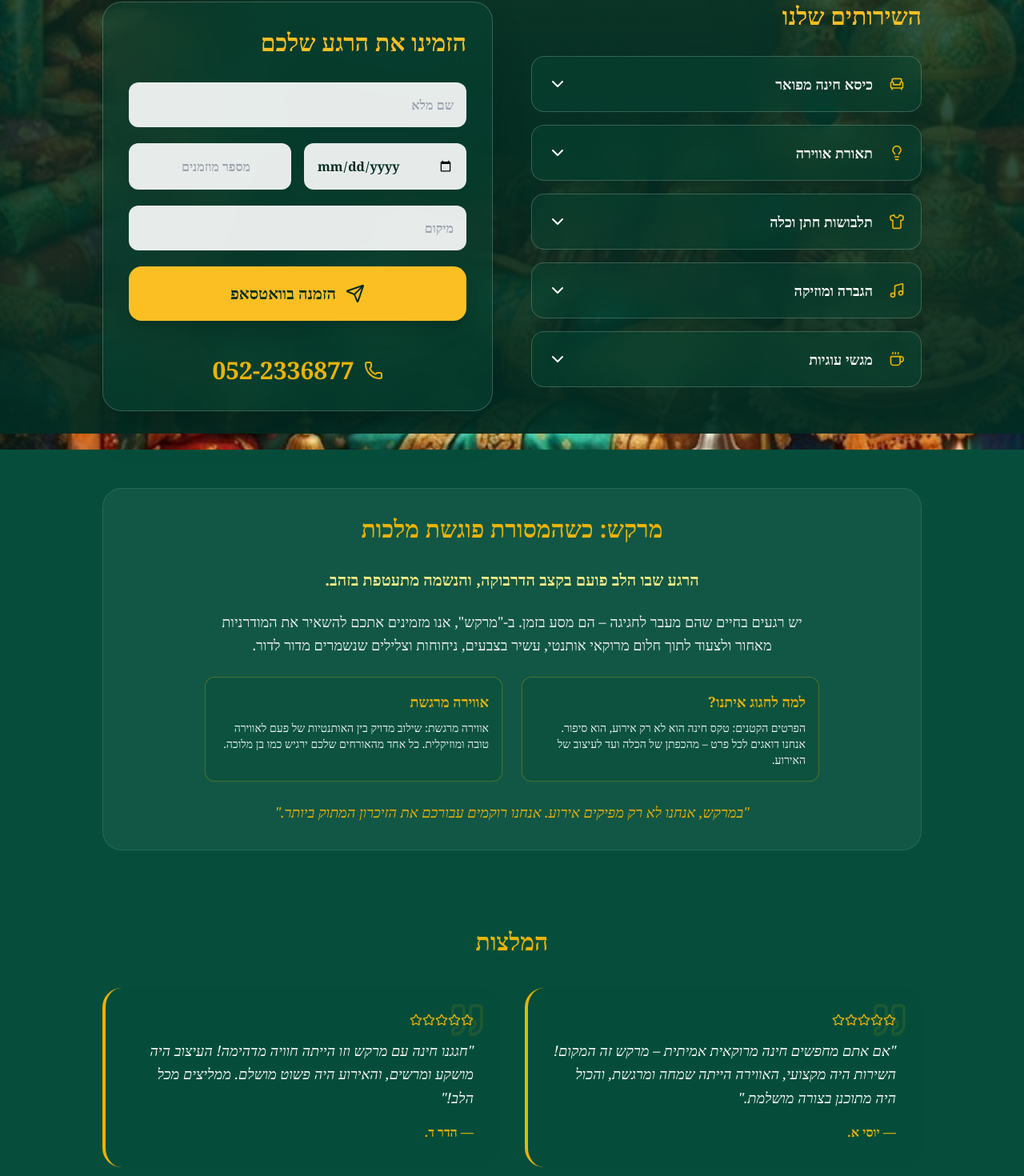
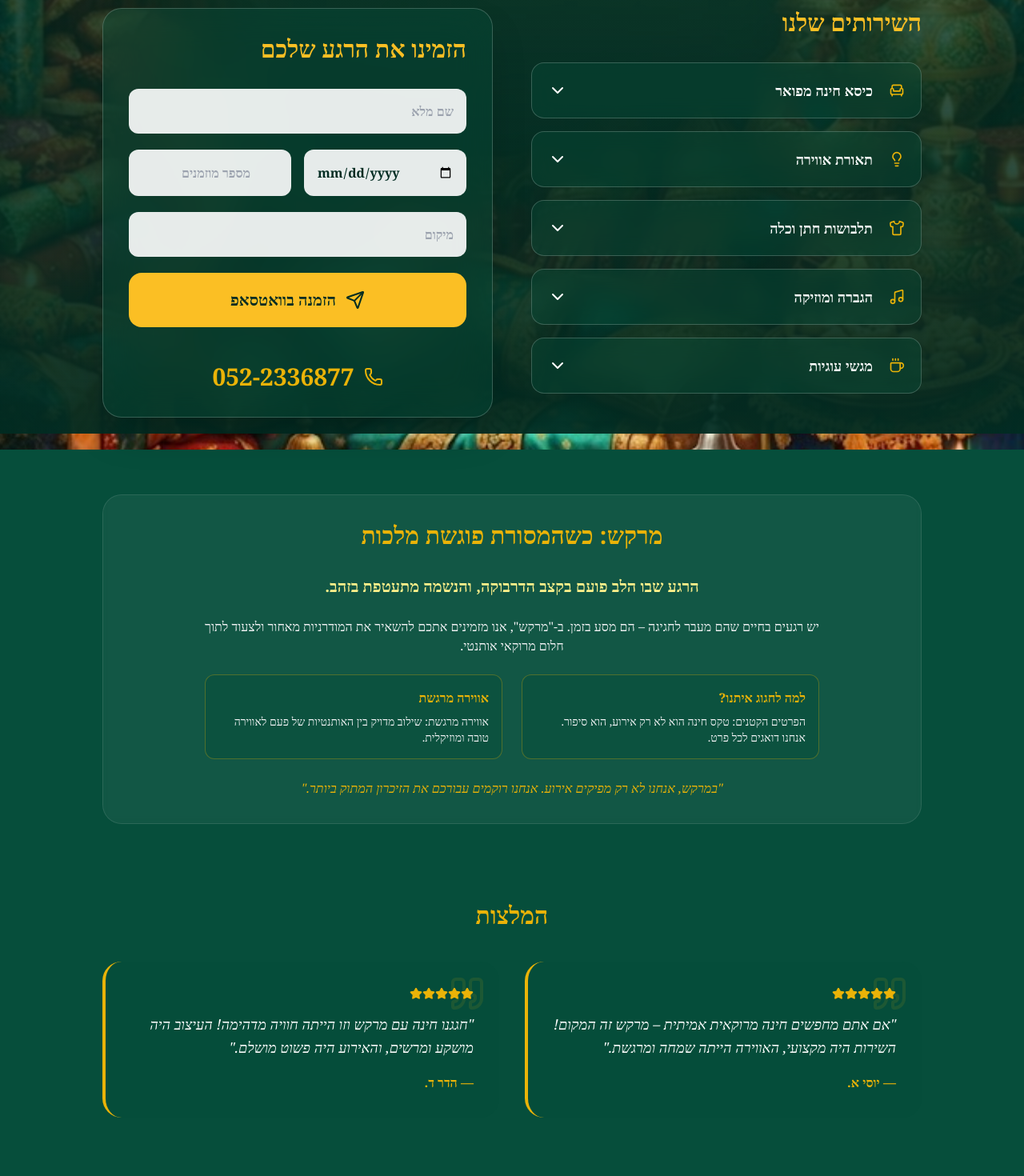
Before and after one commit to mhayoun/henne-app, a React (Vite) app: page / in a window 1280 px wide. Shown: the part 258-1728 px from the top of the page at 80% size. Built offline with nearby package versions, Linux system fonts and the light colour scheme.

Commit message:
VERSION3

```diff
--- a/src/App.jsx
+++ b/src/App.jsx
@@ -1,11 +1,35 @@
-import React, { useState } from 'react';
+import React, { useState, useEffect, useRef } from 'react';
 import { Music, Lightbulb, Shirt, Armchair, Coffee, Send, Languages, Phone, ChevronDown, Star, Quote, Menu, X } from 'lucide-react';
 import henneBG from './assets/henne.jpeg';
 import chairImg from './assets/chair.jpeg';
 import tenuesImg from './assets/tenues.jpeg';
 import gateauxImg from './assets/gateaux.jpeg';
 import teouraImg from './assets/teoura.jpeg';
-import musiqueVid from './assets/musique.mp4';
+
+// Composant pour l'effet de fondu au défilement
+const FadeInSection = ({ children }) => {
+  const [isVisible, setVisible] = useState(false);
+  const domRef = useRef();
+
+  useEffect(() => {
+    const observer = new IntersectionObserver(entries => {
+      entries.forEach(entry => {
+        if (entry.isIntersecting) {
+          setVisible(true);
+          observer.unobserve(domRef.current);
+        }
+      });
+    });
+    observer.observe(domRef.current);
+    return () => observer.disconnect();
+  }, []);
+
+  return (
+    <div ref={domRef} className={`transition-all duration-1000 transform ${isVisible ? 'opacity-100 translate-y-0' : 'opacity-0 translate-y-10'}`}>
+      {children}
+    </div>
+  );
+};
 
 const App = () => {
   const [lang, setLang] = useState('he');
@@ -26,15 +50,15 @@ const App = () => {
       logisticsTitle: "Réserver votre moment",
       aboutContent: {
         intro: "Le moment où le cœur bat au rythme de la darbouka, et où l'âme se drape d'or.",
-        description: "Il y a des moments dans la vie qui vont au-delà d'une simple fête – ce sont des voyages dans le temps. Chez 'Marrakech', nous vous invitons à laisser la modernité derrière vous pour entrer dans un rêve marocain authentique, riche en couleurs, en parfums et en sons préservés de génération en génération.",
+        description: "Il y a des moments dans la vie qui vont au-delà d'une simple fête – ce sont des voyages dans le temps. Chez 'Marrakech', nous vous invitons à laisser la modernité derrière vous pour entrer dans un rêve marocain authentique.",
         whyUsTitle: "Pourquoi fêter avec nous ?",
-        whyUsDetail1: "Les petits détails : Une cérémonie de Henné n'est pas seulement un événement, c'est une histoire. Nous soignons chaque détail – du caftan de la mariée jusqu'au design de l'événement.",
-        whyUsDetail2: "Ambiance émouvante : Un mélange précis entre l'authenticité d'autrefois et une atmosphère musicale vibrante. Chacun de vos invités se sentira comme un membre de la royauté.",
+        whyUsDetail1: "Les petits détails : Une cérémonie de Henné n'est pas seulement un événement, c'est une histoire.",
+        whyUsDetail2: "Ambiance émouvante : Un mélange précis entre l'authenticité d'autrefois et une atmosphère musicale vibrante.",
         footer: "Chez Marrakech, nous ne produisons pas seulement un événement. Nous tissons pour vous le plus doux des souvenirs."
       },
       reviews: [
-        { text: "Si vous cherchez un vrai Henné marocain – Marrakech est l'endroit idéal ! Le service était professionnel, l'ambiance joyeuse et émouvante, et tout était parfaitement planifié. Recommandé chaleureusement !", author: "Yossi A." },
-        { text: "Nous avons fêté notre Henné avec Marrakech et ce fut une expérience incroyable ! Le design était soigné et impressionnant, avec une ambiance authentique. Recommandé de tout cœur !", author: "Hadar D." }
+        { text: "Si vous cherchez un vrai Henné marocain – Marrakech est l'endroit idéal ! Le service était professionnel, l'ambiance joyeuse et émouvante.", author: "Yossi A." },
+        { text: "Nous avons fêté notre Henné avec Marrakech et ce fut une expérience incroyable ! Le design était soigné et impressionnant.", author: "Hadar D." }
       ],
       labels: {
         fauteuil: "Fauteuil Somptueux", eclairage: "Éclairage Ambiance",
@@ -52,15 +76,15 @@ const App = () => {
       logisticsTitle: "הזמינו את הרגע שלכם",
       aboutContent: {
         intro: "הרגע שבו הלב פועם בקצב הדרבוקה, והנשמה מתעטפת בזהב.",
-        description: "יש רגעים בחיים שהם מעבר לחגיגה – הם מסע בזמן. ב-\"מרקש\", אנו מזמינים אתכם להשאיר את המודרניות מאחור ולצעוד לתוך חלום מרוקאי אותנטי, עשיר בצבעים, ניחוחות וצלילים שנשמרים מדור לדור.",
+        description: "יש רגעים בחיים שהם מעבר לחגיגה – הם מסע בזמן. ב-\"מרקש\", אנו מזמינים אתכם להשאיר את המודרניות מאחור ולצעוד לתוך חלום מרוקאי אותנטי.",
         whyUsTitle: "למה לחגוג איתנו?",
-        whyUsDetail1: "הפרטים הקטנים: טקס חינה הוא לא רק אירוע, הוא סיפור. אנחנו דואגים לכל פרט – מהכפתן של הכלה ועד לעיצוב של האירוע.",
-        whyUsDetail2: "אווירה מרגשת: שילוב מדויק בין האותנטיות של פעם לאווירה טובה ומוזיקלית. כל אחד מהאורחים שלכם ירגיש כמו בן מלוכה.",
+        whyUsDetail1: "הפרטים הקטנים: טקס חינה הוא לא רק אירוע, הוא סיפור. אנחנו דואגים לכל פרט.",
+        whyUsDetail2: "אווירה מרגשת: שילוב מדויק בין האותנטיות של פעם לאווירה טובה ומוזיקלית.",
         footer: "\"במרקש, אנחנו לא רק מפיקים אירוע. אנחנו רוקמים עבורכם את הזיכרון המתוק ביותר.\""
       },
       reviews: [
-        { text: "אם אתם מחפשים חינה מרוקאית אמיתית – מרקש זה המקום! השירות היה מקצועי, האווירה הייתה שמחה ומרגשת, והכול היה מתוכנן בצורה מושלמת.", author: "יוסי א." },
-        { text: "חגגנו חינה עם מרקש וזו הייתה חוויה מדהימה! העיצוב היה מושקע ומרשים, והאירוע היה פשוט מושלם. ממליצים מכל הלב!", author: "הדר ד." }
+        { text: "אם אתם מחפשים חינה מרוקאית אמיתית – מרקש זה המקום! השירות היה מקצועי, האווירה הייתה שמחה ומרגשת.", author: "יוסי א." },
+        { text: "חגגנו חינה עם מרקש וזו הייתה חוויה מדהימה! העיצוב היה מושקע ומרשים, והאירוע היה פשוט מושלם.", author: "הדר ד." }
       ],
       labels: {
         fauteuil: "כיסא חינה מפואר", eclairage: "תאורת אווירה",
@@ -85,15 +109,13 @@ const App = () => {
   const scrollTo = (id) => {
     const element = document.getElementById(id);
     if (element) {
-      const offset = 80;
-      const elementPosition = element.getBoundingClientRect().top + window.pageYOffset;
-      window.scrollTo({ top: elementPosition - offset, behavior: 'smooth' });
+      window.scrollTo({ top: element.offsetTop - 80, behavior: 'smooth' });
       setIsMenuOpen(false);
     }
   };
 
   const handleWhatsApp = () => {
-    const message = `*${t.title}*\n\n👤 *${t.labels.nom}:* ${formData.nom}\n📅 *Date:* ${formData.date}\n📍 *Lieu:* ${formData.lieu}\n👥 *Invités:* ${formData.invites}\n✨ *Services:* ${formData.services.join(', ')}`;
+    const message = `*${t.title}*\n👤 *${t.labels.nom}:* ${formData.nom}\n📅 *Date:* ${formData.date}\n📍 *Lieu:* ${formData.lieu}\n✨ *Services:* ${formData.services.join(', ')}`;
     window.open(`https://wa.me/972522336877?text=${encodeURIComponent(message)}`, '_blank');
   };
 
@@ -105,91 +127,78 @@ const App = () => {
       <nav className="fixed top-0 left-0 right-0 z-50 bg-emerald-950/80 backdrop-blur-md border-b border-yellow-500/20 px-4 md:px-10 py-3">
         <div className="max-w-6xl mx-auto flex justify-between items-center">
           <span className="text-2xl font-black text-yellow-500 tracking-tighter cursor-pointer" onClick={() => window.scrollTo({top:0, behavior:'smooth'})}>MARRAKECH</span>
-
           <div className="flex items-center gap-2 md:gap-6">
-            {/* Language Switcher - ALWAYS OUTSIDE */}
-            <button
-              onClick={() => setLang(lang === 'fr' ? 'he' : 'fr')}
-              className="flex items-center gap-1 bg-yellow-500 text-emerald-950 px-3 py-1.5 rounded-full text-xs font-black shadow-lg hover:bg-yellow-400 transition-colors"
-            >
+            <button onClick={() => setLang(lang === 'fr' ? 'he' : 'fr')} className="flex items-center gap-1 bg-yellow-500 text-emerald-950 px-3 py-1.5 rounded-full text-xs font-black shadow-lg">
               <Languages size={14} /> {lang === 'fr' ? 'HE' : 'FR'}
             </button>
-
-            {/* Desktop Nav Links */}
             <div className="hidden md:flex items-center gap-6 text-white font-bold ml-4">
-              <button onClick={() => scrollTo('services')} className="hover:text-yellow-500 transition-colors">{t.nav.services}</button>
-              <button onClick={() => scrollTo('reserve')} className="hover:text-yellow-500 transition-colors">{t.nav.reserve}</button>
-              <button onClick={() => scrollTo('about')} className="hover:text-yellow-500 transition-colors">{t.nav.about}</button>
-              <button onClick={() => scrollTo('reviews')} className="hover:text-yellow-500 transition-colors">{t.nav.reviews}</button>
+              <button onClick={() => scrollTo('services')} className="hover:text-yellow-500">{t.nav.services}</button>
+              <button onClick={() => scrollTo('reserve')} className="hover:text-yellow-500">{t.nav.reserve}</button>
+              <button onClick={() => scrollTo('about')} className="hover:text-yellow-500">{t.nav.about}</button>
+              <button onClick={() => scrollTo('reviews')} className="hover:text-yellow-500">{t.nav.reviews}</button>
             </div>
-
-            {/* Hamburger Button */}
-            <button className="md:hidden text-yellow-500 p-1" onClick={() => setIsMenuOpen(!isMenuOpen)}>
+            <button className="md:hidden text-yellow-500" onClick={() => setIsMenuOpen(!isMenuOpen)}>
               {isMenuOpen ? <X size={28} /> : <Menu size={28} />}
             </button>
           </div>
         </div>
-
-        {/* MOBILE MENU DROPDOWN (Now only contains navigation links) */}
-        {isMenuOpen && (
-          <div className="md:hidden absolute top-full left-0 right-0 bg-emerald-950/95 border-b border-yellow-500/20 flex flex-col p-6 gap-6 text-center text-white font-bold shadow-2xl">
-            <button onClick={() => scrollTo('services')} className="text-lg">{t.nav.services}</button>
-            <button onClick={() => scrollTo('reserve')} className="text-lg">{t.nav.reserve}</button>
-            <button onClick={() => scrollTo('about')} className="text-lg">{t.nav.about}</button>
-            <button onClick={() => scrollTo('reviews')} className="text-lg">{t.nav.reviews}</button>
-          </div>
-        )}
       </nav>
 
-      {/* Reste du contenu identique... */}
       <div className="relative z-20 pt-24 p-4 md:p-10 lg:p-16 max-w-6xl mx-auto text-white">
+        <FadeInSection>
           <header className="text-center mb-10">
             <h1 className="text-4xl md:text-8xl font-black text-[#fbbf24] uppercase tracking-tighter mb-2 drop-shadow-2xl">{t.title}</h1>
             <p className="text-lg md:text-2xl text-gray-100 font-light italic max-w-2xl mx-auto leading-tight opacity-90">"{t.subtitle}"</p>
             <div className="h-1 w-32 md:w-48 bg-yellow-500 mx-auto mt-4" />
           </header>
+        </FadeInSection>
 
-        <div className="grid grid-cols-1 lg:grid-cols-2 gap-12 items-start">
+        <div className="grid grid-cols-1 lg:grid-cols-2 gap-12 items-start mt-12">
           <section id="services" className="space-y-4">
             <h2 className="hidden md:flex text-3xl font-bold text-[#fbbf24] mb-8 items-center gap-3">{t.nav.services}</h2>
-            <div className="grid grid-cols-1 gap-4">
-              {servicesList.map((s) => (
-                <div key={s.id} className="overflow-hidden rounded-2xl border border-white/20 bg-emerald-900/40 backdrop-blur-md">
-                  <div onClick={() => setOpenAccordion(openAccordion === s.id ? null : s.id)} className={`flex items-center justify-between p-5 cursor-pointer transition-all ${openAccordion === s.id ? 'bg-yellow-500 text-emerald-950' : 'text-white hover:bg-white/10'}`}>
+            {servicesList.map((s, idx) => (
+              <FadeInSection key={s.id}>
+                <div className="overflow-hidden rounded-2xl border border-white/20 bg-emerald-900/40 backdrop-blur-md transition-all hover:border-yellow-500/50">
+                  <div onClick={() => setOpenAccordion(openAccordion === s.id ? null : s.id)} className={`flex items-center justify-between p-5 cursor-pointer ${openAccordion === s.id ? 'bg-yellow-500 text-emerald-950' : 'text-white'}`}>
                     <div className="flex items-center gap-5">
                       <div className={openAccordion === s.id ? 'text-emerald-900' : 'text-yellow-500'}>{s.icon}</div>
                       <span className="font-bold text-lg">{s.label}</span>
                     </div>
-                    <ChevronDown className={`transition-transform duration-300 ${openAccordion === s.id ? 'rotate-180' : ''}`} />
+                    <ChevronDown className={`transition-transform ${openAccordion === s.id ? 'rotate-180' : ''}`} />
                   </div>
-                  <div className={`transition-all duration-500 ease-in-out ${openAccordion === s.id ? 'max-h-96 opacity-100' : 'max-h-0 opacity-0 overflow-hidden'}`}>
+                  <div className={`transition-all duration-500 overflow-hidden ${openAccordion === s.id ? 'max-h-96 opacity-100' : 'max-h-0 opacity-0'}`}>
                     <div className="p-4 pt-0">
-                      {s.media.endsWith('.mp4') ? <video src={s.media} controls autoPlay muted loop playsInline className="w-full h-64 object-cover rounded-xl border-2 border-yellow-500/30 bg-black" /> : <img src={s.media} alt={s.label} className="w-full h-64 object-contain rounded-xl border-2 border-yellow-500/30 bg-black/20" />}
+                      {s.media.endsWith('.mp4') ? <video src={s.media} autoPlay muted loop playsInline className="w-full h-64 object-cover rounded-xl" /> : <img src={s.media} alt={s.label} className="w-full h-64 object-contain rounded-xl" />}
                     </div>
                   </div>
                 </div>
+              </FadeInSection>
             ))}
-            </div>
           </section>
 
-          <section id="reserve" className="bg-emerald-900/40 backdrop-blur-xl p-8 rounded-3xl border border-white/20 shadow-2xl sticky top-24">
+          <section id="reserve" className="sticky top-24">
+            <FadeInSection>
+              <div className="bg-emerald-900/40 backdrop-blur-xl p-8 rounded-3xl border border-white/20 shadow-2xl">
                 <h2 className="text-3xl font-bold text-[#fbbf24] mb-8">{t.logisticsTitle}</h2>
                 <div className="space-y-5 text-emerald-950 font-bold">
-              <input type="text" placeholder={t.labels.nom} className="w-full p-4 rounded-xl bg-white/90 outline-none" onChange={e => setFormData({...formData, nom: e.target.value})} />
+                  <input type="text" placeholder={t.labels.nom} className="w-full p-4 rounded-xl bg-white/90 outline-none focus:ring-2 ring-yellow-500" onChange={e => setFormData({...formData, nom: e.target.value})} />
                   <div className="grid grid-cols-2 gap-4">
-                <input type="date" className="p-4 rounded-xl bg-white/90 outline-none" onChange={e => setFormData({...formData, date: e.target.value})} />
-                <input type="number" placeholder={t.labels.invites} className="p-4 rounded-xl bg-white/90 outline-none text-center" onChange={e => setFormData({...formData, invites: e.target.value})} />
+                    <input type="date" className="p-4 rounded-xl bg-white/90 outline-none focus:ring-2 ring-yellow-500" onChange={e => setFormData({...formData, date: e.target.value})} />
+                    <input type="number" placeholder={t.labels.invites} className="p-4 rounded-xl bg-white/90 outline-none text-center focus:ring-2 ring-yellow-500" onChange={e => setFormData({...formData, invites: e.target.value})} />
                   </div>
-              <input type="text" placeholder={t.labels.lieu} className="w-full p-4 rounded-xl bg-white/90 outline-none" onChange={e => setFormData({...formData, lieu: e.target.value})} />
-              <button onClick={handleWhatsApp} className="w-full mt-4 bg-[#fbbf24] text-emerald-950 font-black text-xl py-5 rounded-2xl flex items-center justify-center gap-3 shadow-xl active:scale-95 transition-transform"><Send size={24} /> {t.labels.btn}</button>
+                  <input type="text" placeholder={t.labels.lieu} className="w-full p-4 rounded-xl bg-white/90 outline-none focus:ring-2 ring-yellow-500" onChange={e => setFormData({...formData, lieu: e.target.value})} />
+                  <button onClick={handleWhatsApp} className="w-full mt-4 bg-[#fbbf24] text-emerald-950 font-black text-xl py-5 rounded-2xl flex items-center justify-center gap-3 active:scale-95 transition-transform"><Send size={24} /> {t.labels.btn}</button>
                   <div className="text-center pt-6 text-yellow-500"><a href="tel:0522336877" className="text-3xl font-bold flex items-center justify-center gap-3"><Phone size={24} /> 052-2336877</a></div>
                 </div>
+              </div>
+            </FadeInSection>
           </section>
         </div>
 
+        <FadeInSection>
           <section id="about" className="mt-24 bg-white/5 backdrop-blur-sm p-8 rounded-3xl border border-white/10 text-center">
             <h2 className="text-3xl font-bold text-yellow-500 mb-8">{t.aboutTitle}</h2>
-          <div className="max-w-3xl mx-auto space-y-6 leading-relaxed text-lg text-gray-100">
+            <div className="max-w-3xl mx-auto space-y-6 text-gray-100">
               <p className="text-xl font-bold text-yellow-200">{t.aboutContent.intro}</p>
               <p>{t.aboutContent.description}</p>
               <div className="grid md:grid-cols-2 gap-6">
@@ -205,17 +214,24 @@ const App = () => {
               <p className="italic text-yellow-500">{t.aboutContent.footer}</p>
             </div>
           </section>
+        </FadeInSection>
 
         <section id="reviews" className="mt-24 mb-16">
           <h2 className="text-3xl font-bold text-yellow-500 mb-10 text-center">{t.nav.reviews}</h2>
           <div className="grid grid-cols-1 md:grid-cols-2 gap-8">
             {t.reviews.map((rev, idx) => (
-              <div key={idx} className="bg-emerald-900/40 p-8 rounded-3xl border-l-4 border-yellow-500 relative">
+              <FadeInSection key={idx}>
+                <div className="bg-emerald-900/40 p-8 rounded-3xl border-l-4 border-yellow-500 relative group">
                   <Quote className="absolute top-4 right-4 opacity-10 text-yellow-500" size={48} />
-                <div className="flex text-yellow-500 mb-4"><Star size={16}/><Star size={16}/><Star size={16}/><Star size={16}/><Star size={16}/></div>
-                <p className="text-lg leading-relaxed mb-4 italic">"{rev.text}"</p>
+                  <div className="flex text-yellow-500 mb-4">
+                    {Array(5).fill(0).map((_, i) => (
+                      <Star key={i} size={16} fill="currentColor" className="transition-all duration-500 delay-[200ms]" style={{ transform: `scale(${1})` }} />
+                    ))}
+                  </div>
+                  <p className="text-lg mb-4 italic leading-relaxed">"{rev.text}"</p>
                   <p className="font-bold text-yellow-500">— {rev.author}</p>
                 </div>
+              </FadeInSection>
             ))}
           </div>
         </section>
```
Lines whose indentation alone changed are shown as unchanged.
